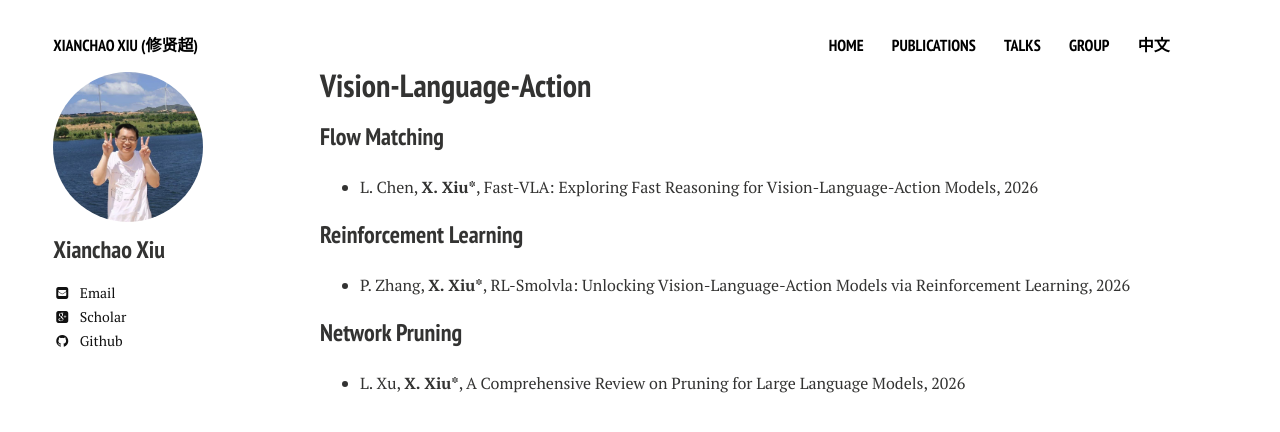
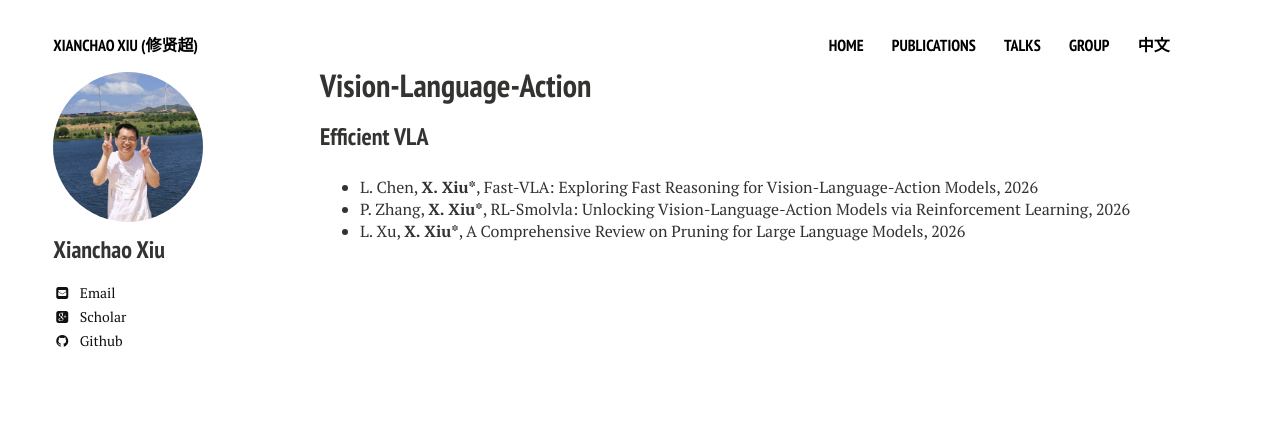
Before and after one commit to xianchaoxiu/xianchaoxiu.github.io, a Jekyll site: the page built from chinese/research/VLA/index.md, in a window 1280 px wide. Shown: the top 432 px of the page. Built offline with Jekyll 4.4.1, drawn with Linux system fonts in a browser that asks for light colours; nearby versions of some CDN libraries.

Commit message:
Update index.md

```diff
--- a/chinese/research/VLA/index.md
+++ b/chinese/research/VLA/index.md
@@ -6,12 +6,7 @@ share: false
 ---
 
 
-### Flow Matching
+### Efficient VLA
 * L. Chen, <b>X. Xiu*</b>, Fast-VLA: Exploring Fast Reasoning for Vision-Language-Action Models, 2026 <br>
-
-### Reinforcement Learning
 * P. Zhang, <b>X. Xiu*</b>, RL-Smolvla: Unlocking Vision-Language-Action Models via Reinforcement Learning, 2026 <br>
-
-
-### Network Pruning
 * L. Xu, <b>X. Xiu*</b>, A Comprehensive Review on Pruning for Large Language Models, 2026
```
